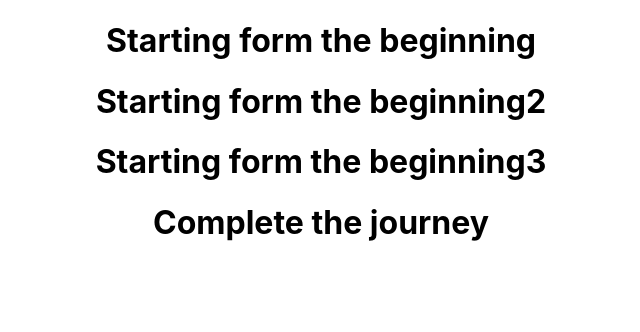
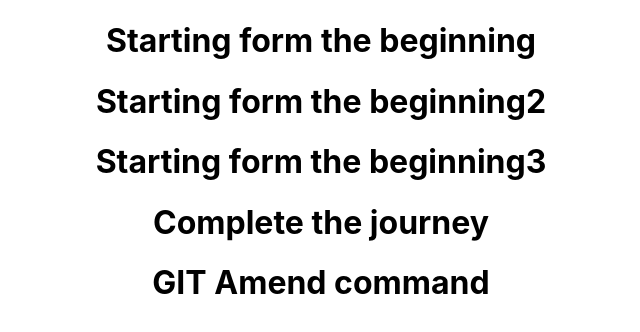
Before and after one commit to Sujanabhandari/github_commands_cheatsheet, a React (Create React App) app: page / in a window 1280 px wide. Shown: the top 332 px of the page, without its empty margins (319-959 px from the left). Built offline with nearby package versions, Linux system fonts and the light colour scheme.

Commit message:
Add git amendcommand and do correction and again

```diff
--- a/src/App.js
+++ b/src/App.js
@@ -8,6 +8,7 @@
      <h1>Starting form the beginning2</h1>
      <h1>Starting form the beginning3</h1>
      <h1>Complete the journey</h1>
+     <h1>GIT Amend command</h1>
     </div>
   );
 }
```
